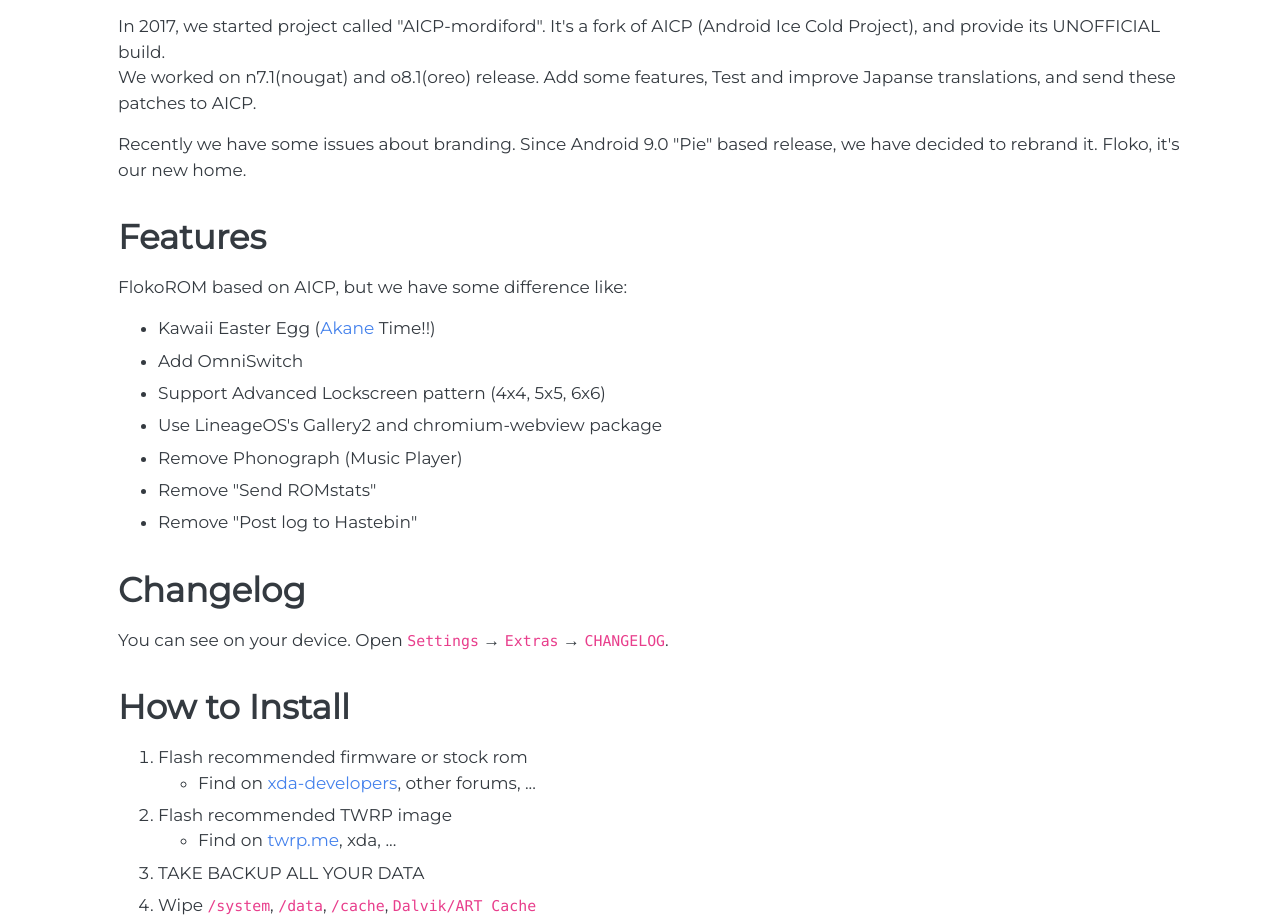
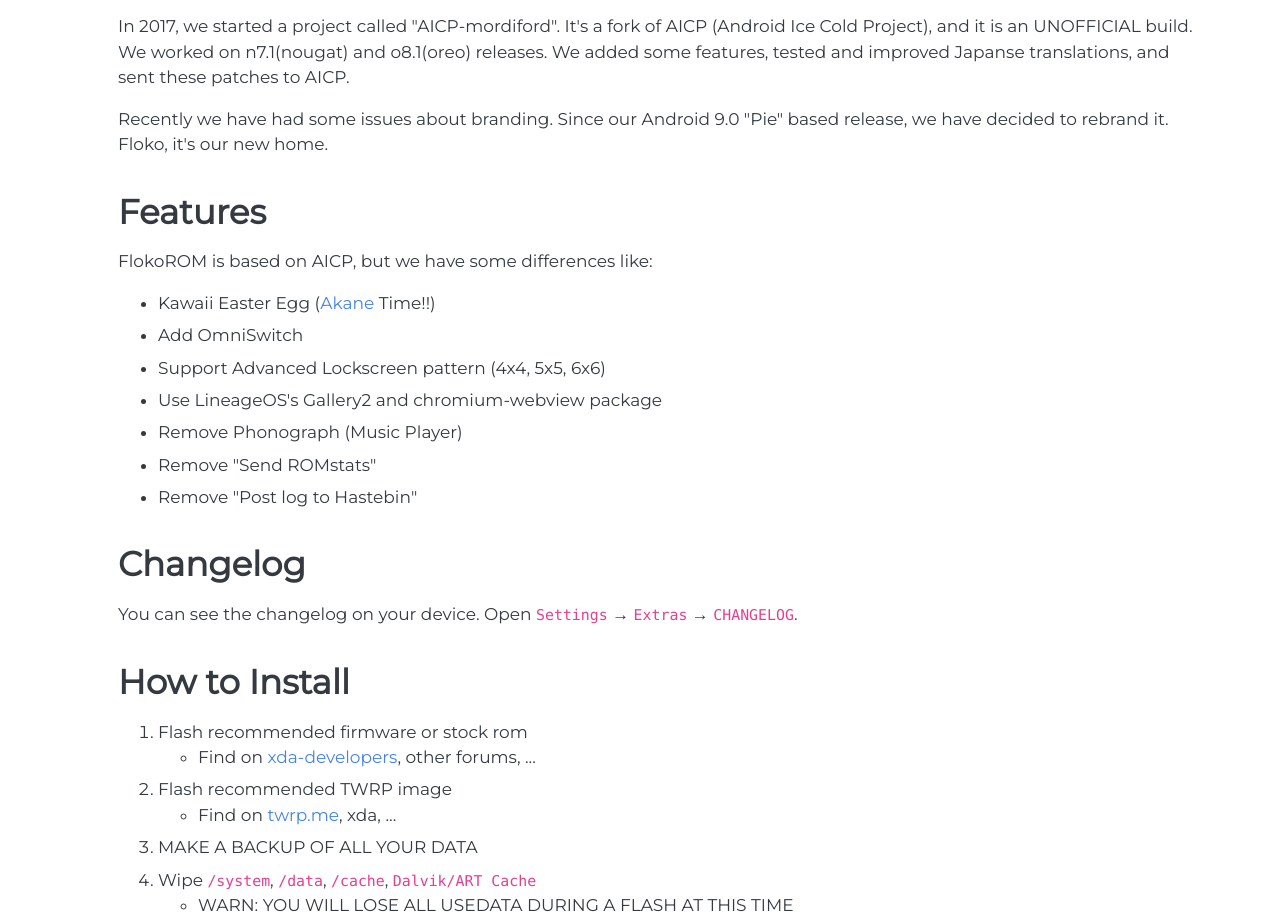
Before and after one commit to FlokoROM/www, a plain HTML site: page docs/p9.0/index.html in a window 1280 px wide. Shown: the part 707-1629 px from the top of the page. Drawn offline with nearby package versions, Linux system fonts and the light colour scheme.

Commit message:
docs grammar update

```diff
--- a/docs/p9.0/index.html
+++ b/docs/p9.0/index.html
@@ -79,12 +79,12 @@
 
         <h2 id="History">History</h2>
 
-        <p>In 2017, we started project called "AICP-mordiford". It's a fork of AICP (Android Ice Cold Project), and provide its UNOFFICIAL build.<br>We worked on n7.1(nougat) and o8.1(oreo) release. Add some features, Test and improve Japanse translations, and send these patches to AICP.</p>
-        <p>Recently we have some issues about branding. Since Android 9.0 "Pie" based release, we have decided to rebrand it. Floko, it's our new home.</p>
+        <p>In 2017, we started a project called "AICP-mordiford". It's a fork of AICP (Android Ice Cold Project), and it is an UNOFFICIAL build.<br>We worked on n7.1(nougat) and o8.1(oreo) releases. We added some features, tested and improved Japanse translations, and sent these patches to AICP.</p>
+        <p>Recently we have had some issues about branding. Since our Android 9.0 "Pie" based release, we have decided to rebrand it. Floko, it's our new home.</p>
 
         <h2 id="Features">Features</h2>
 
-        <p>FlokoROM based on AICP, but we have some difference like:</p>
+        <p>FlokoROM is based on AICP, but we have some differences like:</p>
         <ul>
           <li>Kawaii Easter Egg (<a href="https://akane.blue/">Akane</a> Time!!)</li>
           <li>Add OmniSwitch</li>
@@ -97,8 +97,7 @@
 
         <h2 id="History">Changelog</h2>
 
-        <p>You can see on your device. Open <code>Settings</code> → <code>Extras</code> → <code>CHANGELOG</code>.</p>
-
+        <p>You can see the changelog on your device. Open <code>Settings</code> → <code>Extras</code> → <code>CHANGELOG</code>.</p>
         <h2 id="Install">How to Install</h2>
 
         <ol>
@@ -112,10 +111,10 @@
               <li>Find on <a href="https://twrp.me/Devices/">twrp.me</a>, xda, ...</li>
             </ul>
           </li>
-          <li>TAKE BACKUP ALL YOUR DATA</li>
+          <li>MAKE A BACKUP OF ALL YOUR DATA</li>
           <li>Wipe <code>/system</code>, <code>/data</code>, <code>/cache</code>, <code>Dalvik/ART Cache</code>
             <ul>
-              <li>WARN: You'll lost all your userdata in device at this time</li>
+              <li>WARN: YOU WILL LOSE ALL USEDATA DURING A FLASH AT THIS TIME</li>
             </ul>
           </li>
           <li>Flash ROM, GApps, Magisk, ...</li>
```
